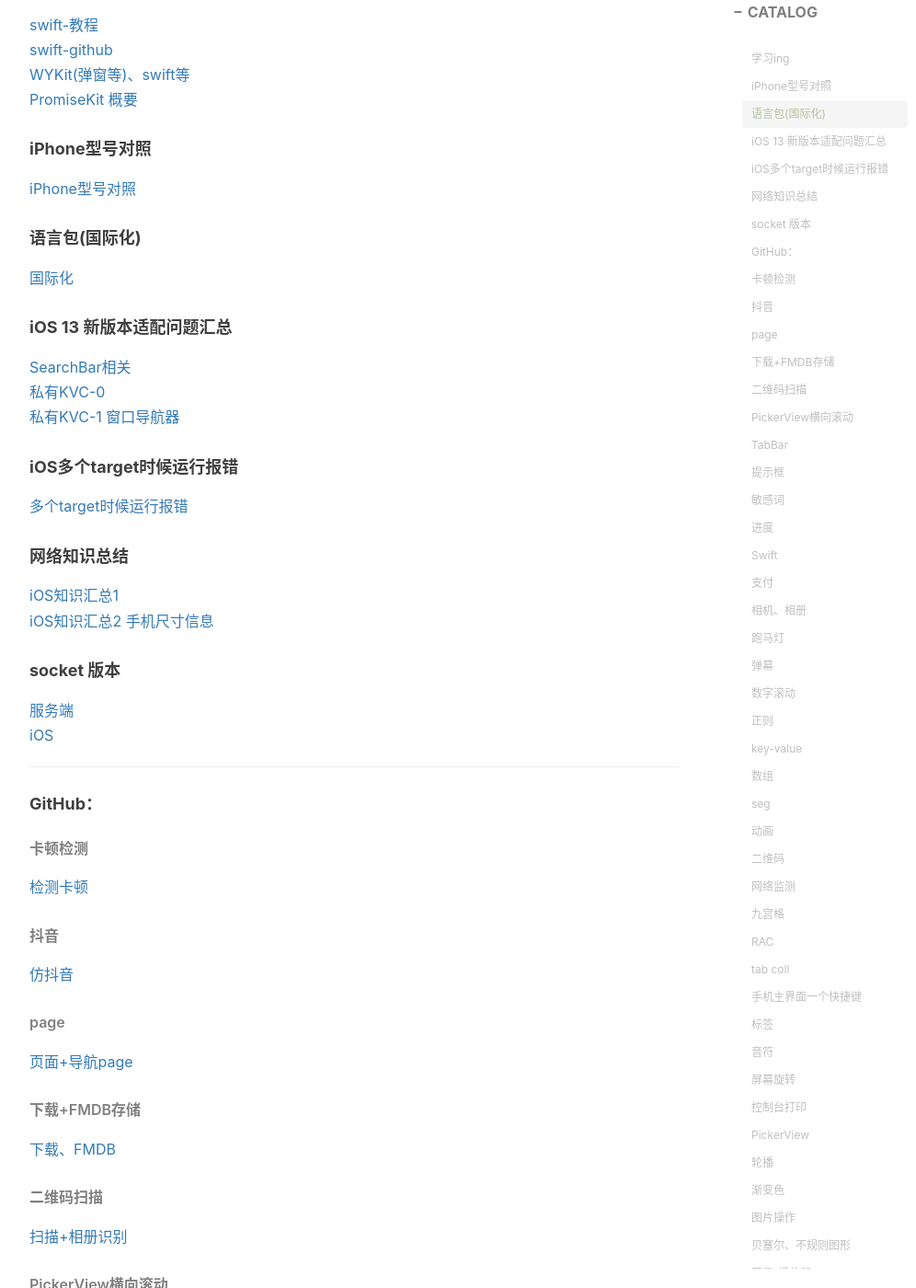
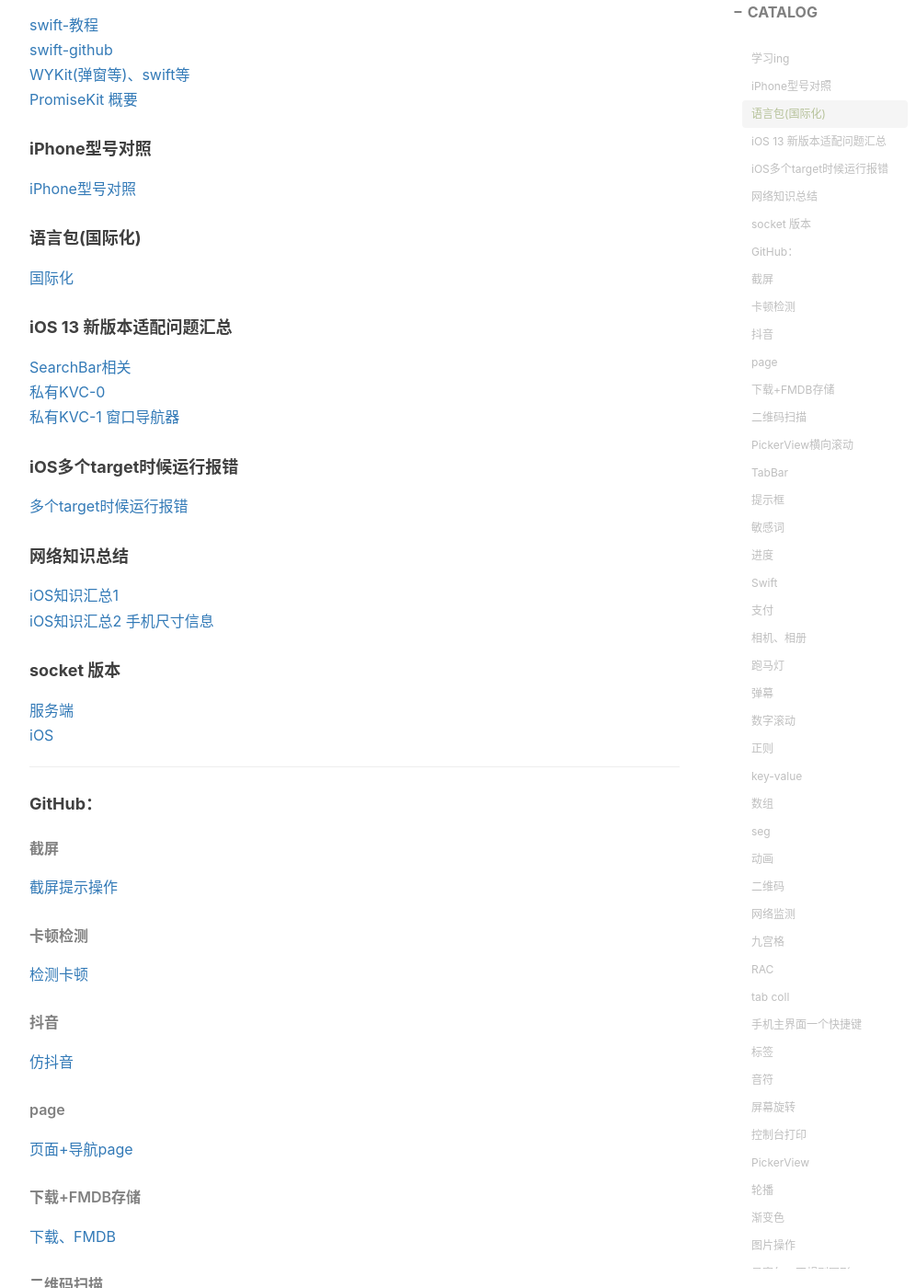
Before and after one commit to yznote/yznote.github.io, a Jekyll site: the page built from _posts/1993-06-05-资料汇总.md, in a window 1280 px wide and 1400 px high, scrolled down 387 px. Shown: the whole window at 92% size, without its empty margins (233-1229 px from the left). Built offline with Jekyll 4.4.1, drawn with Linux system fonts in a browser that asks for light colours; nearby versions of some CDN libraries; comment, search, counter and statistics services are not loaded.

Commit message:
Update 1993-06-05-资料汇总.md

```diff
--- a/_posts/1993-06-05-资料汇总.md
+++ b/_posts/1993-06-05-资料汇总.md
@@ -44,6 +44,9 @@ tags:
 
 ---
 #### GitHub：
+
+##### 截屏
+[截屏提示操作](https://github.com/ohswift/VTAntiScreenCapture)
 
 ##### 卡顿检测
 [检测卡顿](https://github.com/sindrilin/LXDAppMonitor)
```
